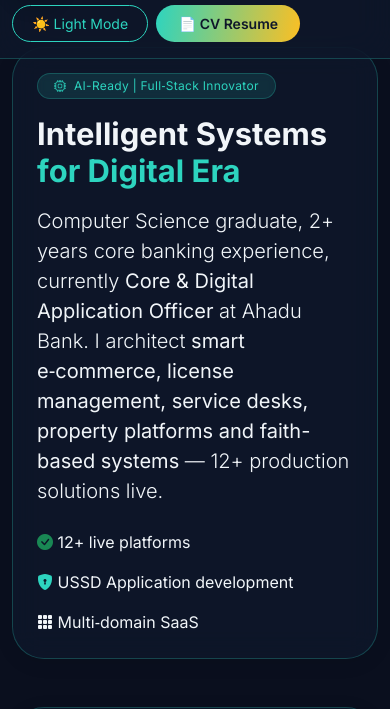
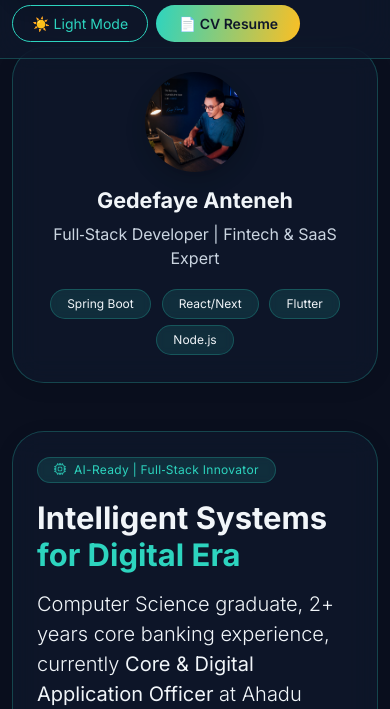
Before and after one commit to GedefayeA/portifolo, a plain HTML site: page index.html in a window 390 px wide. Shown: the part 67-776 px from the top of the page. Drawn offline with nearby package versions, Linux system fonts and the light colour scheme.

Commit message:
Fix: Reorder sections on mobile - profile first, then hero

```diff
--- a/index.html
+++ b/index.html
@@ -240,6 +240,16 @@
             color: var(--text-secondary);
         }
 
+        /* Mobile Responsive Ordering */
+        @media (max-width: 991px) {
+            .hero-section {
+                order: 2 !important;
+            }
+            .profile-section {
+                order: 1 !important;
+            }
+        }
+
         @media (max-width: 768px) {
             .glass-card { padding: 1.2rem; }
             h2 { font-size: 1.6rem; }
@@ -269,8 +279,9 @@
     <div style="height: 90px;"></div>
 
     <main class="container my-4">
+        <!-- Hero Section with responsive ordering -->
         <div class="row g-5 align-items-center mb-5">
-            <div class="col-lg-7">
+            <div class="col-lg-7 hero-section">
                 <div class="glass-card p-4 p-md-5">
                     <div class="section-chip"><i class="bi bi-cpu me-1"></i> AI-Ready | Full‑Stack Innovator</div>
                     <h1 class="display-5 fw-bold mb-3">Intelligent Systems <br><span style="color: var(--accent-primary);">for Digital Era</span></h1>
@@ -282,7 +293,7 @@
                     </div>
                 </div>
             </div>
-            <div class="col-lg-5">
+            <div class="col-lg-5 profile-section">
                 <div class="glass-card p-4 text-center">
                     <div class="profile-avatar">
                         <img src="./profile.jpg" alt="Gedefaye Anteneh" onerror="this.onerror=null; this.parentElement.innerHTML='GA'; this.parentElement.style.display='flex'; this.parentElement.style.alignItems='center'; this.parentElement.style.justifyContent='center'; this.parentElement.style.background='linear-gradient(135deg, var(--accent-primary), var(--accent-secondary))'; this.parentElement.style.fontSize='3rem'; this.parentElement.style.fontWeight='bold'; this.parentElement.style.color='#0f172a';">
@@ -341,7 +352,6 @@
                 </div>
             </div>
             <div class="row g-4 mt-2" id="projectsContainer">
-                <!-- All your project cards remain the same -->
                 <div class="col-md-6 col-lg-4 project-item" data-cat="ecommerce">
                     <div class="project-card p-4">
                         <i class="bi bi-cart4 fs-2" style="color: var(--accent-secondary);"></i>
```
